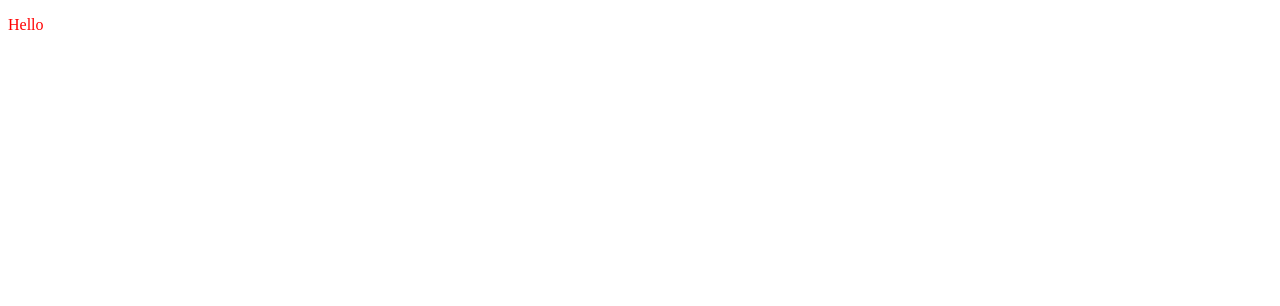
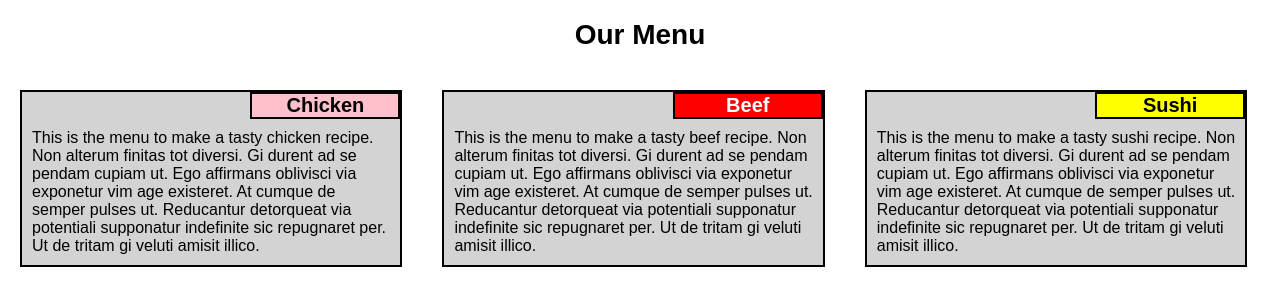
Before and after one commit to cjmeara/coursera-test, a plain HTML site: page site/mod-1/index.html in a window 1280 px wide. Drawn offline with Linux system fonts and the light colour scheme.

Commit message:
assignment done

```diff
--- a/site/mod-1/index.html
+++ b/site/mod-1/index.html
@@ -2,11 +2,34 @@
 <html>
 <head>
 <link rel="stylesheet" href="style.css">
-	<title></title>
+<meta name="viewport" content="width=device-width, initial-scale=1">
+	<title>Assignment 2</title>
+
 </head>
 <body>
 
-<p>Hello</p>
+<h1>Our Menu</h1>
+
+<div class="section1">
+	<div class="box">
+	<div class="title1">Chicken</div>
+	<div class="text">This is the menu to make a tasty chicken recipe. Non alterum finitas tot diversi. Gi durent ad se pendam cupiam ut. Ego affirmans oblivisci via exponetur vim age existeret. At cumque de semper pulses ut. Reducantur detorqueat via potentiali supponatur indefinite sic repugnaret per. Ut de tritam gi veluti amisit illico.</div>
+	</div>
+</div>
+
+<div class="section2">
+	<div class="box">
+	<div class="title2">Beef</div>
+	<div class="text">This is the menu to make a tasty beef recipe. Non alterum finitas tot diversi. Gi durent ad se pendam cupiam ut. Ego affirmans oblivisci via exponetur vim age existeret. At cumque de semper pulses ut. Reducantur detorqueat via potentiali supponatur indefinite sic repugnaret per. Ut de tritam gi veluti amisit illico.</div>
+	</div>
+</div>
+
+<div class="section3">
+	<div class="box">
+	<div class="title3">Sushi</div>
+	<div class="text">This is the menu to make a tasty sushi recipe. Non alterum finitas tot diversi. Gi durent ad se pendam cupiam ut. Ego affirmans oblivisci via exponetur vim age existeret. At cumque de semper pulses ut. Reducantur detorqueat via potentiali supponatur indefinite sic repugnaret per. Ut de tritam gi veluti amisit illico.</div>
+	</div>
+</div>
 
 </body>
 </html>
--- a/site/mod-1/style.css
+++ b/site/mod-1/style.css
@@ -1,3 +1,96 @@
-p {
-	color:red;
+* {
+	box-sizing: border-box;
 }
+
+body {
+	font-family: sans-serif;
+	background-color: white;
+	color:black;
+	margin:0px;
+}
+
+h1 {
+	text-align: center;
+	font-size:175%;
+	font-weight:bold
+	margin 20px 0px;
+}
+
+.text {
+	padding:10px;
+	clear:right;
+}
+
+.title1,.title2,.title3 {
+	float:right;
+	border: 2px solid black;
+	font-weight:bold;
+	font-size:125%;
+	width:150px;
+	text-align: center;
+}
+
+.title2 {
+	color:white;
+	background-color: red;
+}
+
+.title1 {
+	color:black;
+	background-color: pink;
+}
+
+.title3 {
+	background-color: yellow;
+	color:black;
+}
+
+.section1,.section2,.section3 {
+	background-color: white:
+	border:none;
+}
+
+.box{
+	background-color: lightgray;
+	border:2px solid black;
+	width:100%;
+	clear:right;
+	height:33%;
+}
+
+/***** Desktop Version *****/
+
+@media (min-width: 992px) {
+	.section1,.section2,.section3 {
+		width:33%;
+		float:left;
+		padding:20px;
+	}
+}
+
+/***** Tablet Version *****/
+
+@media (min-width: 768px) and (max-width: 991px) {
+	.section1,.section2 {
+		width:50%;
+		float:left;
+		font-size:120%;
+		padding:20px 20px;
+	}
+	.section3 {
+		width:100%;
+		float:left;
+		font-size:120%;
+		padding: 10px 20px;
+	}
+}
+
+/***** Mobile Version *****/
+
+@media (min-width: 200px) and (max-width: 767px) {
+	.section1,.section2,.section3 {
+		width:100%;
+		padding: 10px 20px;
+
+	}
+}
```
